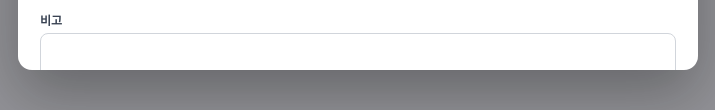
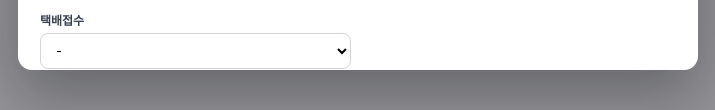
Before and after one commit to hyobin82828282-bit/bing, a plain HTML site: page 빙그레 물류.dc.html in a window 1280 px wide. Both pictures are taken after typing "Sample" into the empty fields and a click on the button "+ 클레임 등록". Shown: the part 690-800 px from the top of the page, 282-997 px from the left. Drawn offline with nearby package versions, Linux system fonts and the light colour scheme; a web font is replaced by a local one.

Commit message:
Add files via upload

```diff
--- a/빙그레 물류.dc.html
+++ b/빙그레 물류.dc.html
@@ -604,6 +604,7 @@
         <label style="min-width:0;display:flex;flex-direction:column;gap:5px;font-size:12px;font-weight:600;color:#374151">실결제금액<input type="number" value="{{ cdr.amount }}" onChange="{{ cdf.amount }}" style="height:36px;padding:0 11px;border:1px solid #D1D5DB;border-radius:8px;font-size:13px;font-weight:400;background:#fff;outline:none;box-sizing:border-box;min-width:0;width:100%" style-focus="border-color:#D63370;box-shadow:0 0 0 3px #FFEEF4"></input></label>
         <label style="min-width:0;display:flex;flex-direction:column;gap:5px;font-size:12px;font-weight:600;color:#374151">재출고송장<input value="{{ cdr.rewb }}" onChange="{{ cdf.rewb }}" style="height:36px;padding:0 11px;border:1px solid #D1D5DB;border-radius:8px;font-size:13px;font-weight:400;background:#fff;outline:none;box-sizing:border-box;min-width:0;width:100%" style-focus="border-color:#D63370;box-shadow:0 0 0 3px #FFEEF4"></input></label>
         <label style="min-width:0;display:flex;flex-direction:column;gap:5px;font-size:12px;font-weight:600;color:#374151">택배비<input type="number" value="{{ cdr.fee }}" onChange="{{ cdf.fee }}" style="height:36px;padding:0 11px;border:1px solid #D1D5DB;border-radius:8px;font-size:13px;font-weight:400;background:#fff;outline:none;box-sizing:border-box;min-width:0;width:100%" style-focus="border-color:#D63370;box-shadow:0 0 0 3px #FFEEF4"></input></label>
+        <label style="min-width:0;display:flex;flex-direction:column;gap:5px;font-size:12px;font-weight:600;color:#374151">택배접수<select value="{{ cdr.parcel }}" onChange="{{ cdf.parcel }}" style="height:36px;padding:0 11px;border:1px solid #D1D5DB;border-radius:8px;font-size:13px;font-weight:400;background:#fff;outline:none;box-sizing:border-box;min-width:0;width:100%" style-focus="border-color:#D63370;box-shadow:0 0 0 3px #FFEEF4"><option value="">-</option><option value="O">O</option><option value="X">X</option></select></label>
         <label style="grid-column:1/-1;min-width:0;display:flex;flex-direction:column;gap:5px;font-size:12px;font-weight:600;color:#374151">비고<textarea value="{{ cdr.memo }}" onChange="{{ cdf.memo }}" style="min-height:60px;padding:9px 11px;border:1px solid #D1D5DB;border-radius:8px;font-size:13px;font-weight:400;background:#fff;outline:none;box-sizing:border-box;min-width:0;width:100%;resize:vertical" style-focus="border-color:#D63370;box-shadow:0 0 0 3px #FFEEF4"></textarea></label>
         <sc-if value="{{ hasEditErr }}"><div style="grid-column:1/-1;padding:10px 12px;border-radius:8px;background:#FBEAE9;color:#8C1D18;font-size:12.5px">{{ editErr }}</div></sc-if>
       </div>
```
